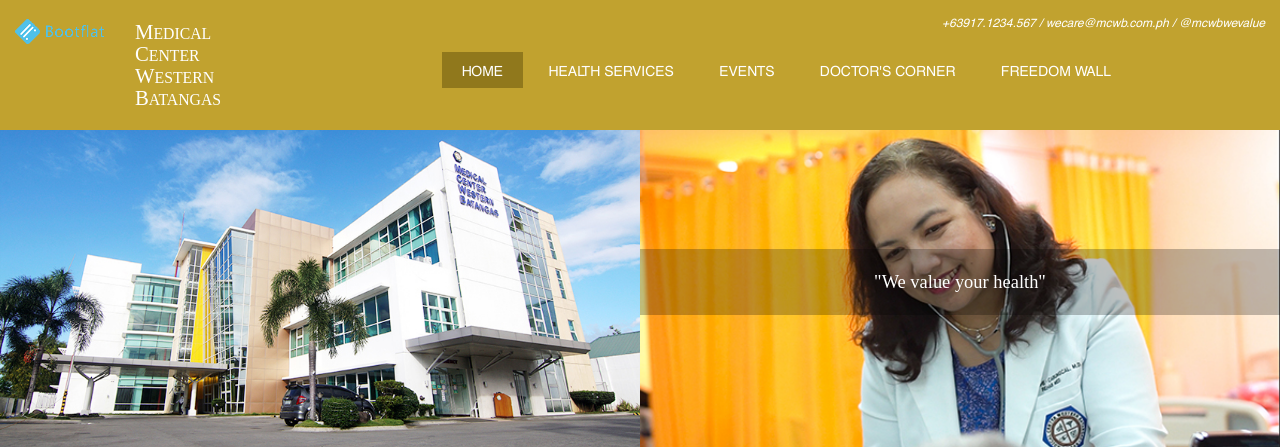
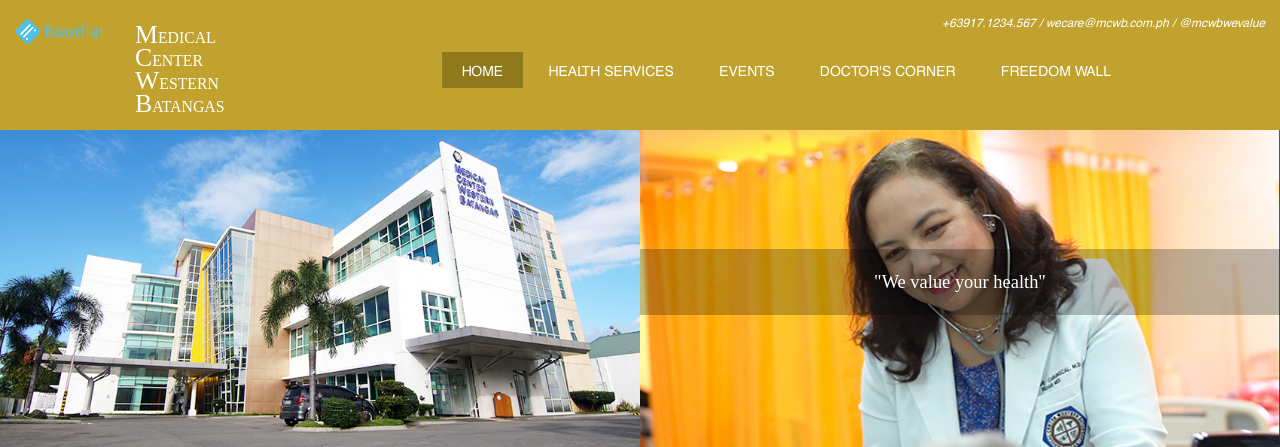
Before and after one commit to daveil/mcwbweb, a PHP site: page / in a window 1280 px wide. Shown: the top 447 px of the page. Run offline with PHP 8.4, Linux system fonts and the light colour scheme.

Commit message:
Adjust homepage header

```diff
--- a/css/mcwb.css
+++ b/css/mcwb.css
@@ -25,13 +25,13 @@ body{
 }
 #header h1{
 	display:inline-block;
-	font-size: 20.72px;
+	font-size: 25.72px;
 	margin:0;
 	padding:0;
 	color:#fff;
-	margin-top: 22px;
+	margin-top: 25px;
 	margin-left:10px;
-	line-height: 21px;
+	line-height: 20px;
 	text-transform:uppercase;
 	font-family:"Times New Roman";
 }
--- a/pages/home.php
+++ b/pages/home.php
@@ -51,7 +51,8 @@
 		<section class="container section" id="exterior">
 			<div class="row">
 				<div class="col-md-10" id="exterior">
-					<img class="img-responsive" src="img/hospital-clean.jpg" alt="MCWB Exterior" />
+					<img class="img-responsive" src="img/hospital-clean.jpg" alt="MCWB Exterior" id="hospital-exterior" />
+					<div id="exterior-frame"></div>
 					<p>Located within are doctors’ clinics, diagnostic and treatment facilities,
 					and administrative offices. Parking spaces around the hospital
 					can accommodate more than 60 vehicles.
```
